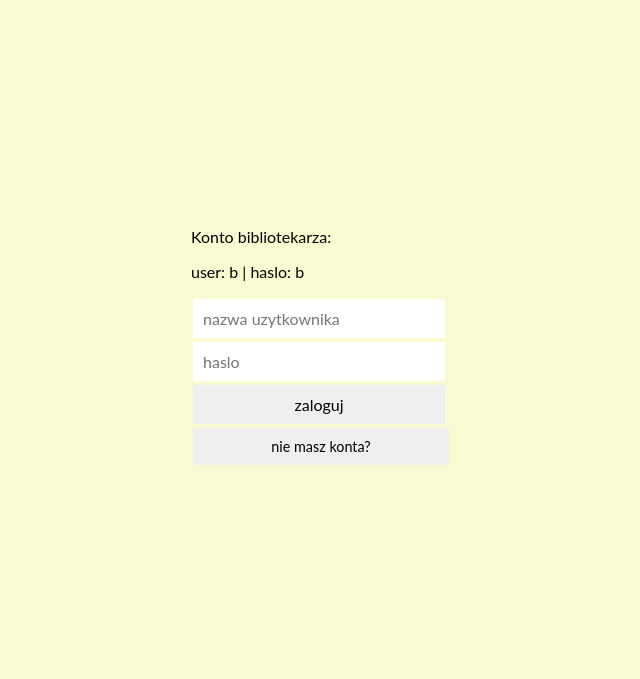
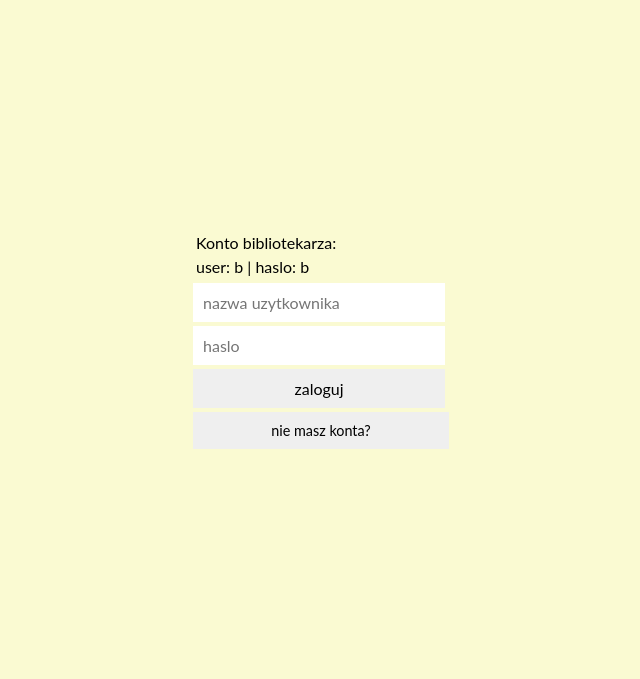
Before and after one commit to 3ti-2020/crud-wiele-do-wielu-kuba-szolc, a PHP site: page /logowanie/index.php in a window 1280 px wide. Shown: the part 121-800 px from the top of the page, without its empty margins (321-961 px from the left). Run offline with PHP 8.4, Linux system fonts and the light colour scheme.

Commit message:
Update style.css

```diff
--- a/logowanie/style.css
+++ b/logowanie/style.css
@@ -79,3 +79,7 @@ input, button{
 button{
     font-size: 0.9rem;
 }
+
+p{
+    margin: 5px
+}
```
